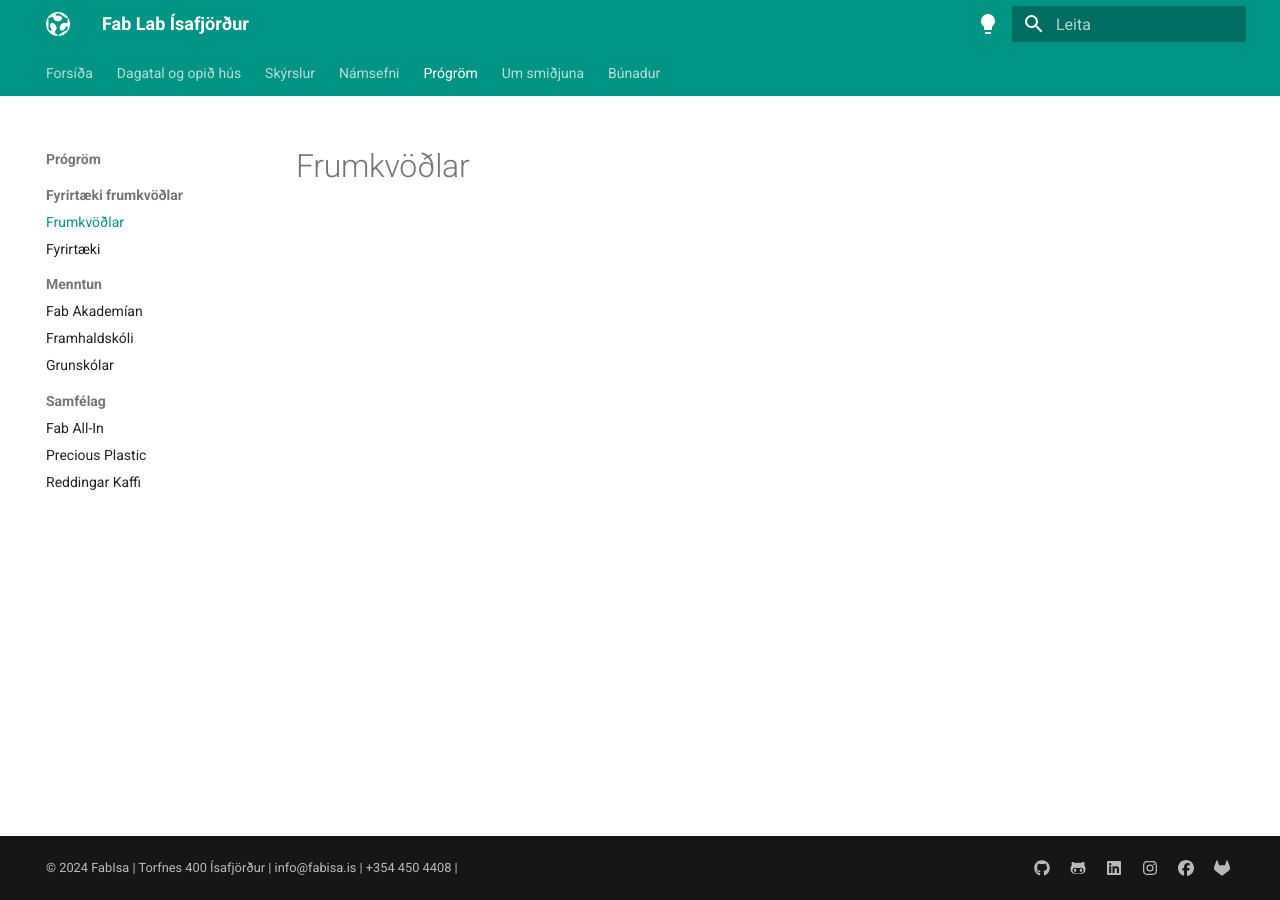
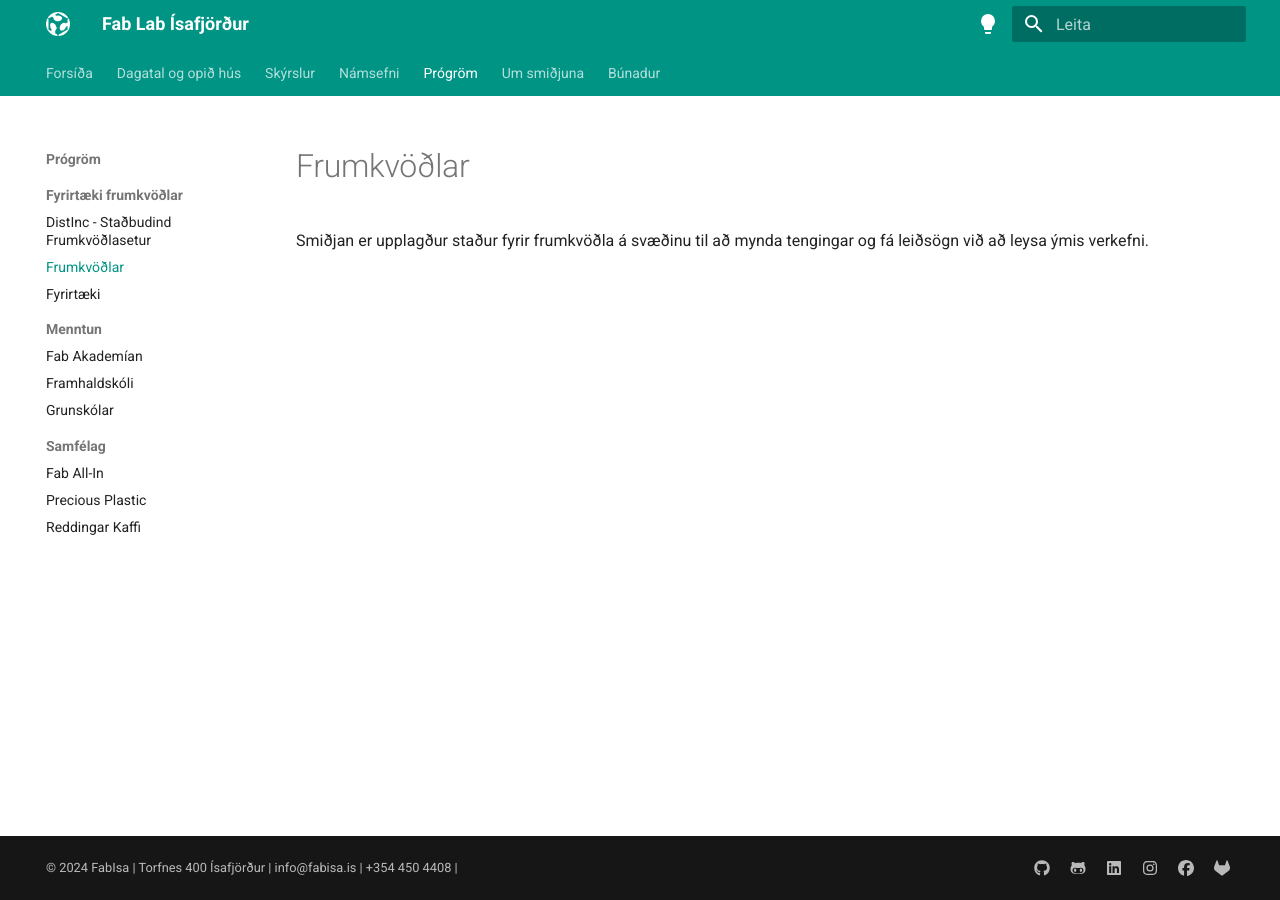
Before and after one commit to fablabisastaff/fabisa_site, an MkDocs documentation site: the page built from docs/Prógröm/Fyrirtæki_frumkvöðlar/frumkvodlar.md, in a window 1280 px wide. Built offline with MkDocs 1.6.1 and Material for MkDocs 9.7.7, drawn with Linux system fonts in a browser that asks for light colours.

Commit message:
more content added

```diff
--- a/docs/Prógröm/Fyrirtæki_frumkvöðlar/frumkvodlar.md
+++ b/docs/Prógröm/Fyrirtæki_frumkvöðlar/frumkvodlar.md
@@ -1 +1,3 @@
 # Frumkvöðlar
+
+Smiðjan er upplagður staður fyrir frumkvöðla á svæðinu til að mynda tengingar og fá leiðsögn við að leysa ýmis verkefni.
```
Also changed, not shown: docs/Prógröm/Fyrirtæki_frumkvöðlar/distinc.md (added, +5 -0 lines), docs/Prógröm/Fyrirtæki_frumkvöðlar/fyrirtaeki.md (+2 -0 lines), docs/Prógröm/Menntun/fab-academy.md (renamed from docs/Prógröm/Menntun/fab_academi.md), docs/Prógröm/Samfélag/fab-all-in.md (renamed from docs/Prógröm/Samfélag/fab_all_in.md), docs/Prógröm/Samfélag/precious-plastic.md (renamed from docs/Prógröm/Samfélag/precious_plastic.md), docs/Prógröm/Samfélag/reddingar-kaffi.md (renamed from docs/Prógröm/Samfélag/reddingar_kaffi.md).
